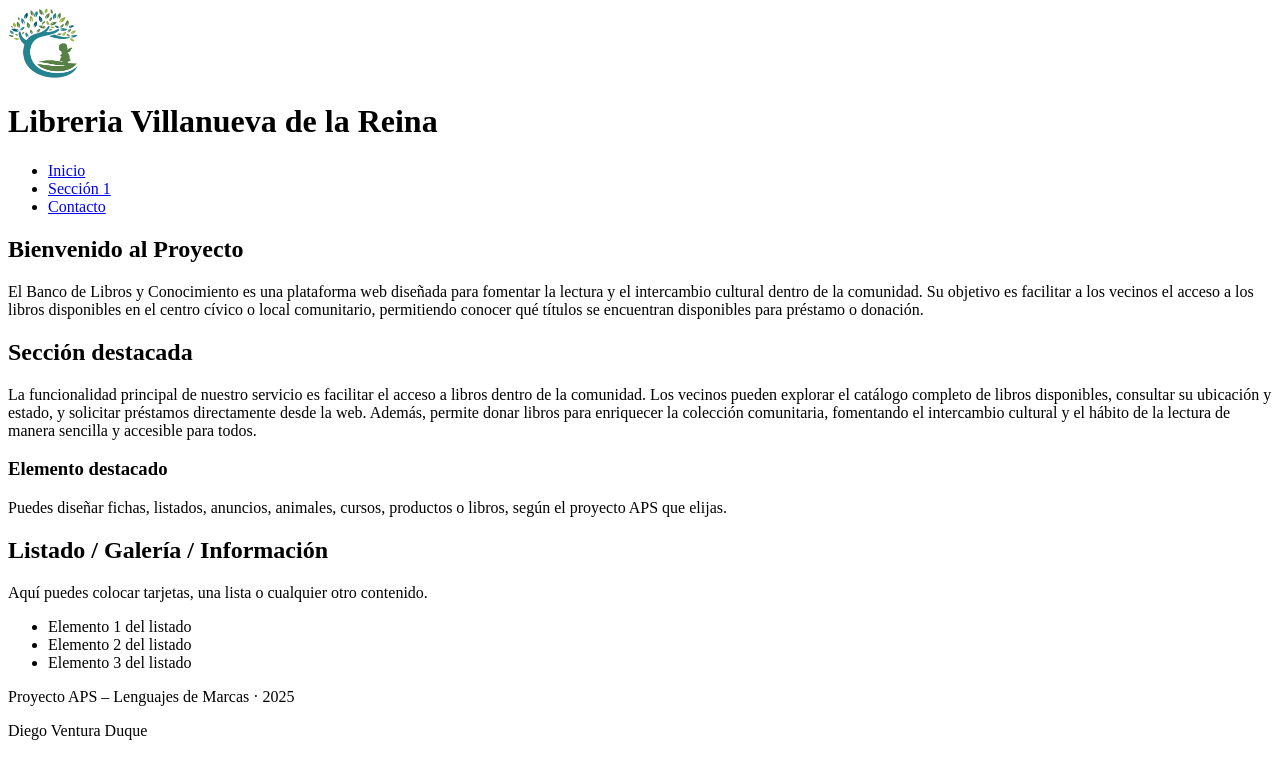
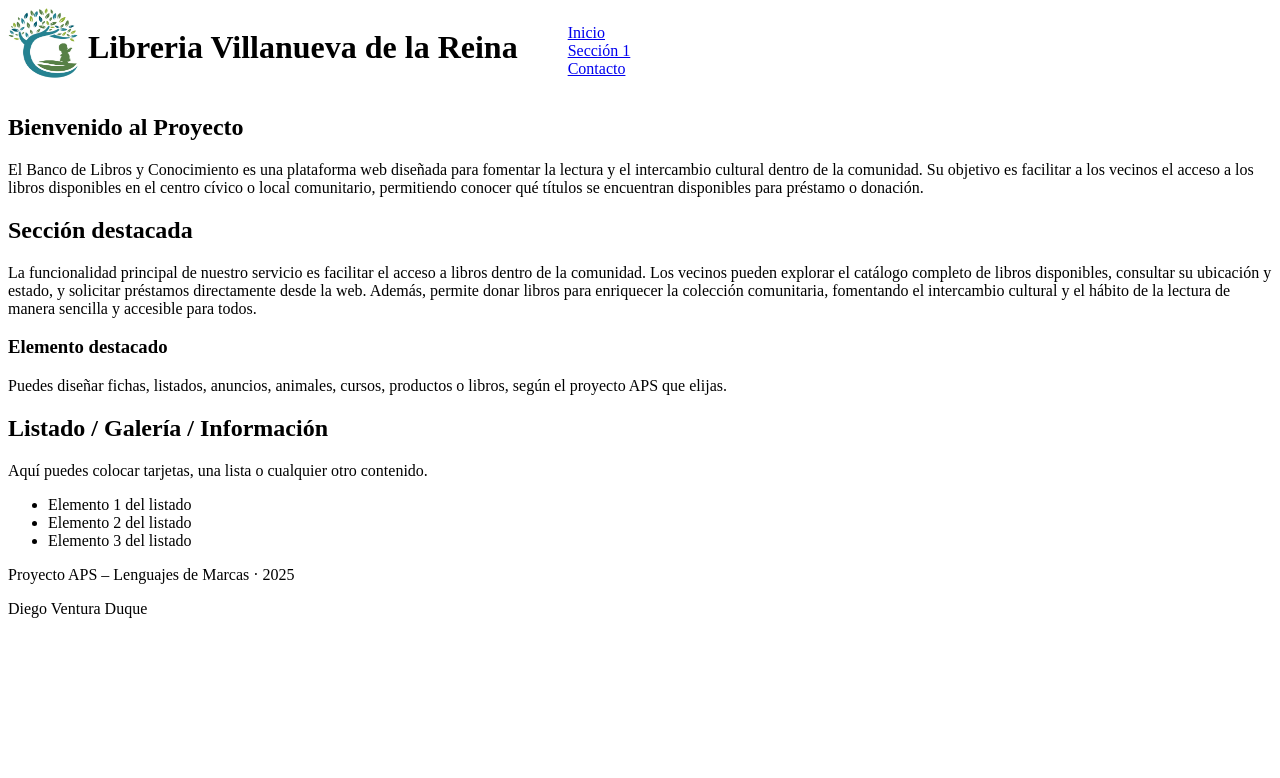
Before and after one commit to Ventura55/WebProyect, a plain HTML site: page index.html in a window 1280 px wide. Drawn offline with Linux system fonts and the light colour scheme.

Commit message:
Header modificado

```diff
--- a/css/index.css
+++ b/css/index.css
@@ -254,6 +254,16 @@
      tu propio estilo (sombras, gradientes suaves, etc.).
 ========================================================= */
 
+header {
+  display: flex;
+  gap: 10px;
+}
+
+header ul {
+  list-style: none;
+  inline-size: none;
+}
+
 header img {
   width: 70px;
   height: 70px;
```
